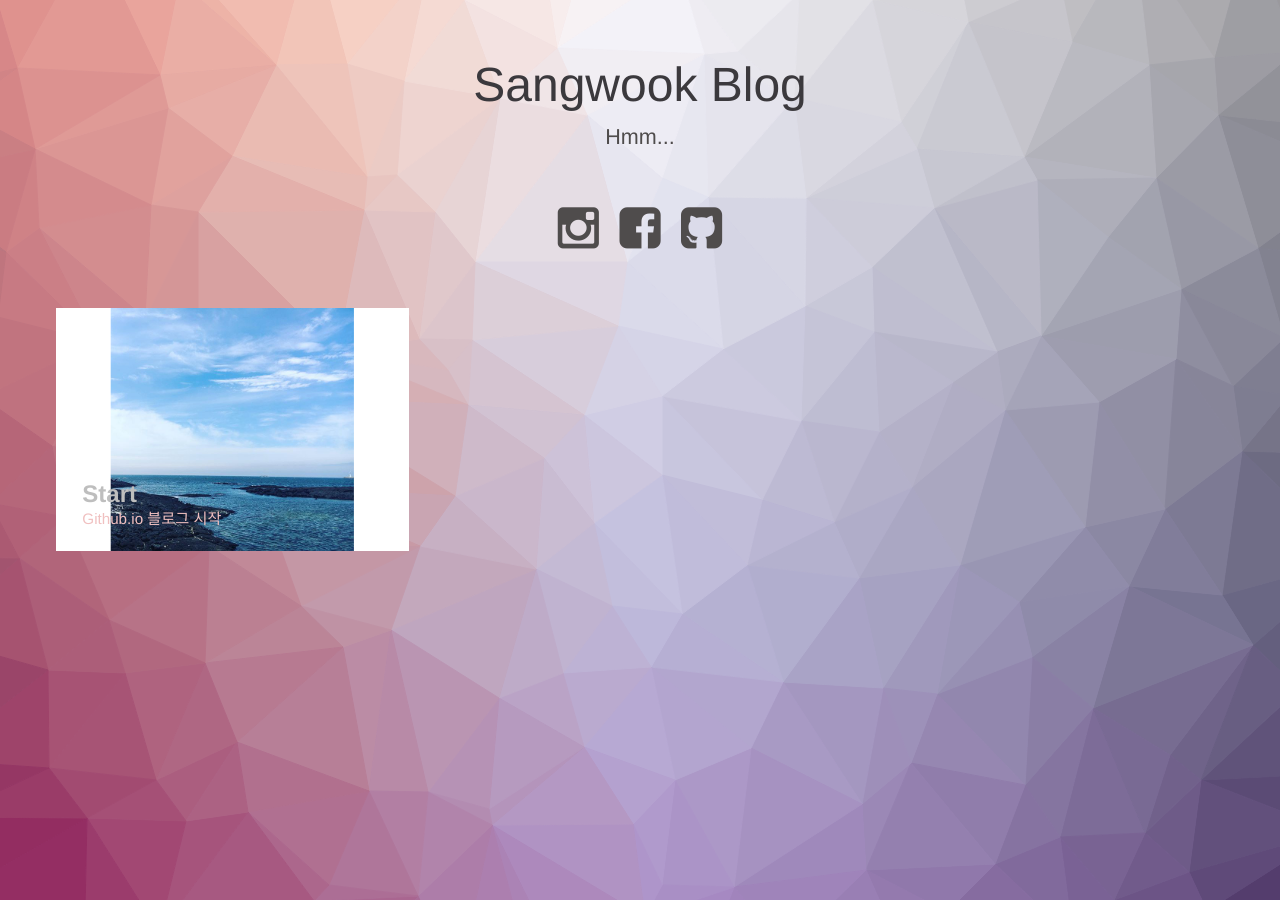
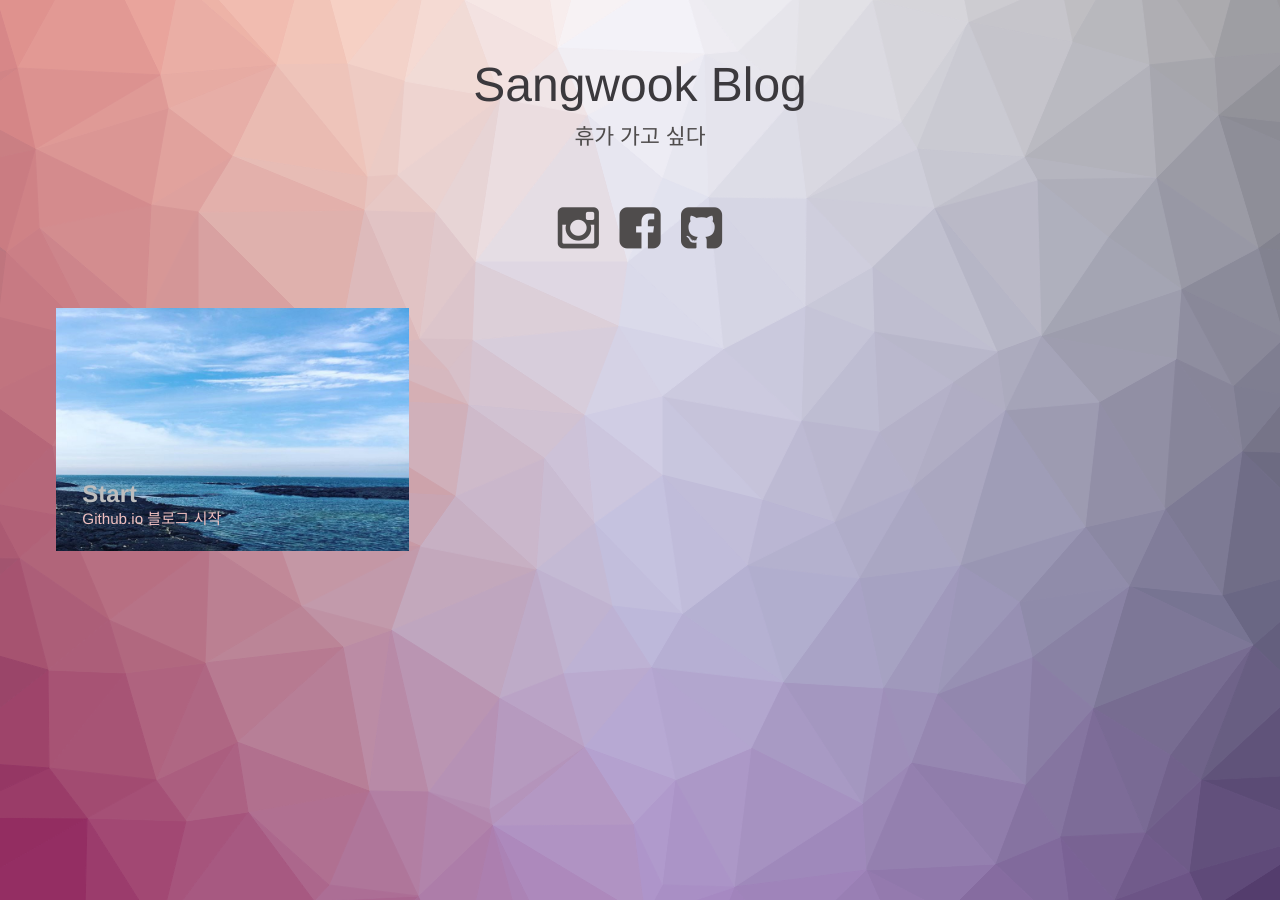
Before and after one commit to tkddnr924/tkddnr924.github.io, a Jekyll site: the page built from index.html, in a window 1280 px wide. Built offline with Jekyll 4.4.1, drawn with Linux system fonts in a browser that asks for light colours.

Commit message:
Style ver 1.0.2

```diff
--- a/css/modern-blog.css
+++ b/css/modern-blog.css
@@ -38,7 +38,6 @@
 .card__container--closed .card__image {
 	position: relative;
 	cursor: pointer;
-	background-color: white;
 }
 /* Fix IE */
 
@@ -211,8 +210,7 @@
 	background-size: cover;
 	-webkit-font-smoothing: antialiased;
 	-moz-osx-font-smoothing: grayscale;
-	overflow: hidden;
-	overflow-y: scroll;
+	overflow: auto;
 }
 
 body.body--hidden {
--- a/index.html
+++ b/index.html
@@ -28,7 +28,7 @@
 <body class="body">
 <div class="container">
     <header class="header">
-        <h1>Sangwook Blog<span>Hmm...</span></h1>
+        <h1>Sangwook Blog<span>휴가 가고 싶다</span></h1>
         <nav class="links">
             <a href="https://www.instagram.com/wook__0603/"><i class="fa fa-instagram fa-3x"></i></a>
             <a href="https://www.facebook.com/sangwook924"><i class="fa fa-facebook-square fa-3x"></i></a>
```
Also changed, not shown: _posts/2018-05-30-Start.markdown (+7 -0 lines), img/jeju.jpg.
